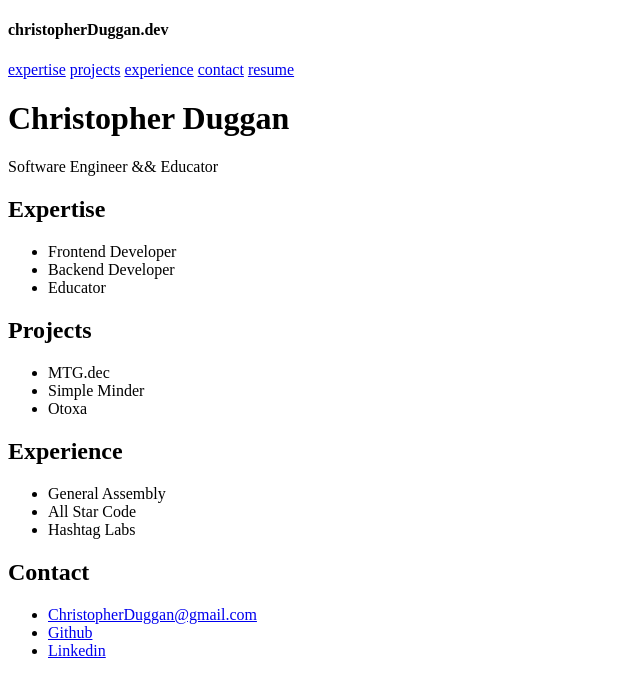
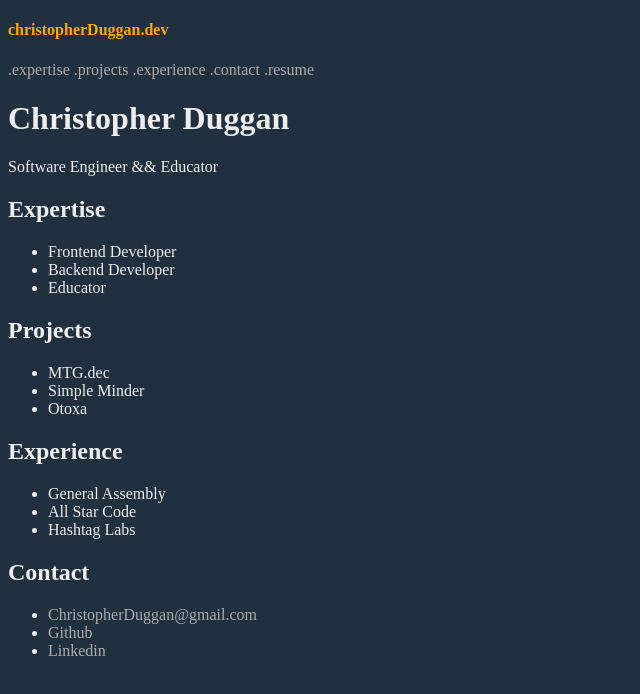
Before and after one commit to ChristopherDuggan/portfolio-2024, a plain HTML site: page index.html in a window 1280 px wide. Shown: the whole page, without its empty margins (0-640 px from the left). Drawn offline with Linux system fonts and the light colour scheme.

Commit message:
Add basic color scheme

```diff
--- a/index.html
+++ b/index.html
@@ -8,12 +8,12 @@
   </head>
   <body>
     <nav>
-      <h4>christopherDuggan.dev</h4>
-      <a href="#expertise">expertise</a>
-      <a href="#projects">projects</a>
-      <a href="#experience">experience</a>
-      <a href="#contact">contact</a>
-      <a href="/Christopher-Duggan-Resume.pdf" target="_">resume</a>
+      <a href="#top"><h4 id='nav-name'>christopherDuggan.dev</h4></a>
+      <a href="#expertise">.expertise</a>
+      <a href="#projects">.projects</a>
+      <a href="#experience">.experience</a>
+      <a href="#contact">.contact</a>
+      <a href="/Christopher-Duggan-Resume.pdf" target="_">.resume</a>
     </nav>
     <h1>Christopher Duggan</h1>
     <p>Software Engineer && Educator</p>
@@ -55,6 +55,5 @@
       </ul>
     </section>
   </nav>
-
   </body>
 </html>
--- a/style.css
+++ b/style.css
@@ -1,3 +1,17 @@
 *, *:before, *:after {
   box-sizing: border-box;
 }
+
+body {
+  background: #21303f;
+  color: #ededed;
+}
+
+a {
+  text-decoration: none;
+  color: #acacac;
+}
+
+#nav-name {
+  color: #ffa700;
+}
```
